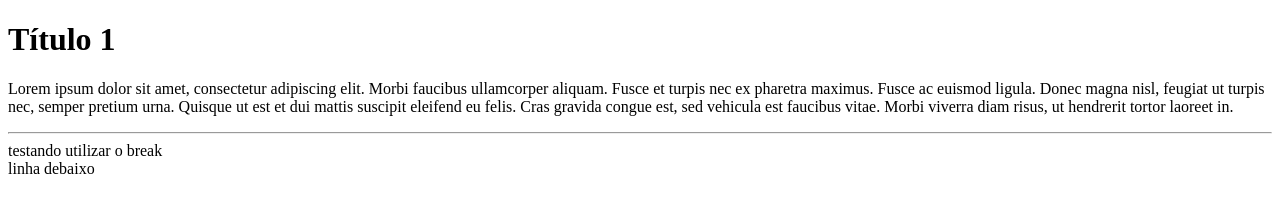
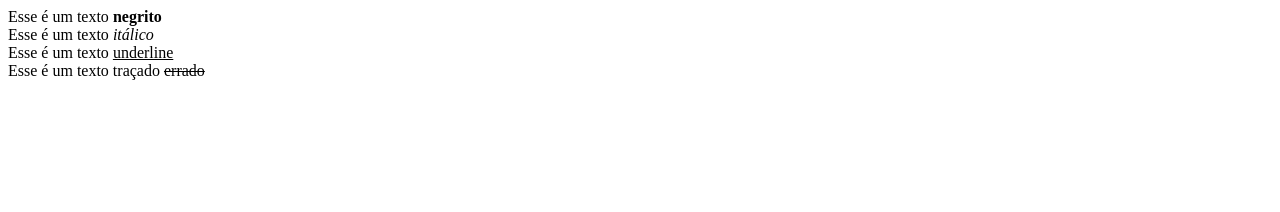
Before and after one commit to brendomota/Treino_HTML, a plain HTML site: page projeto.html in a window 1280 px wide. Drawn offline with Linux system fonts and the light colour scheme.

Commit message:
Utilizar "strong" ao invés de "b" para negrito, "em" ao invés de "i" para itálico, "u" para underline, "strike" para riscar

```diff
--- a/projeto.html
+++ b/projeto.html
@@ -6,15 +6,12 @@
     <title>Primeiro Site</title>
 </head>
 <body>
-    <h1>Título 1</h1>
-    <p>Lorem ipsum dolor sit amet, consectetur adipiscing elit. Morbi faucibus ullamcorper aliquam.
-        Fusce et turpis nec ex pharetra maximus. Fusce ac euismod ligula.
-        Donec magna nisl, feugiat ut turpis nec, semper pretium urna.
-        Quisque ut est et dui mattis suscipit eleifend eu felis. Cras gravida congue est,
-        sed vehicula est faucibus vitae. Morbi viverra diam risus, ut hendrerit tortor laoreet in.
-    </p>
-    <hr>
-    testando utilizar o break<br>
-    linha debaixo
+    Esse é um texto <strong>negrito</strong>
+    <br>
+    Esse é um texto <em>itálico</em>
+    <br>
+    Esse é um texto <u>underline</u>
+    <br>
+    Esse é um texto traçado <strike>errado</strike>
 </body>
 </html>
```
